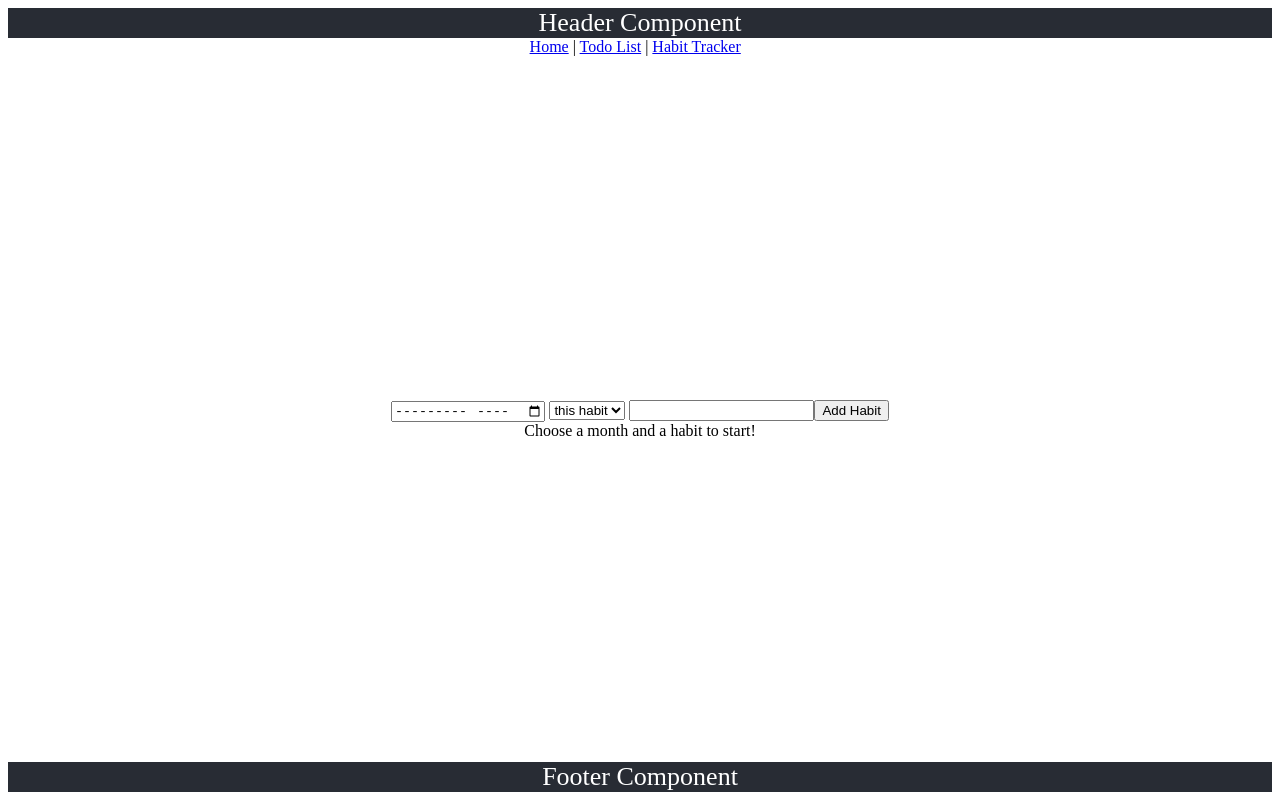
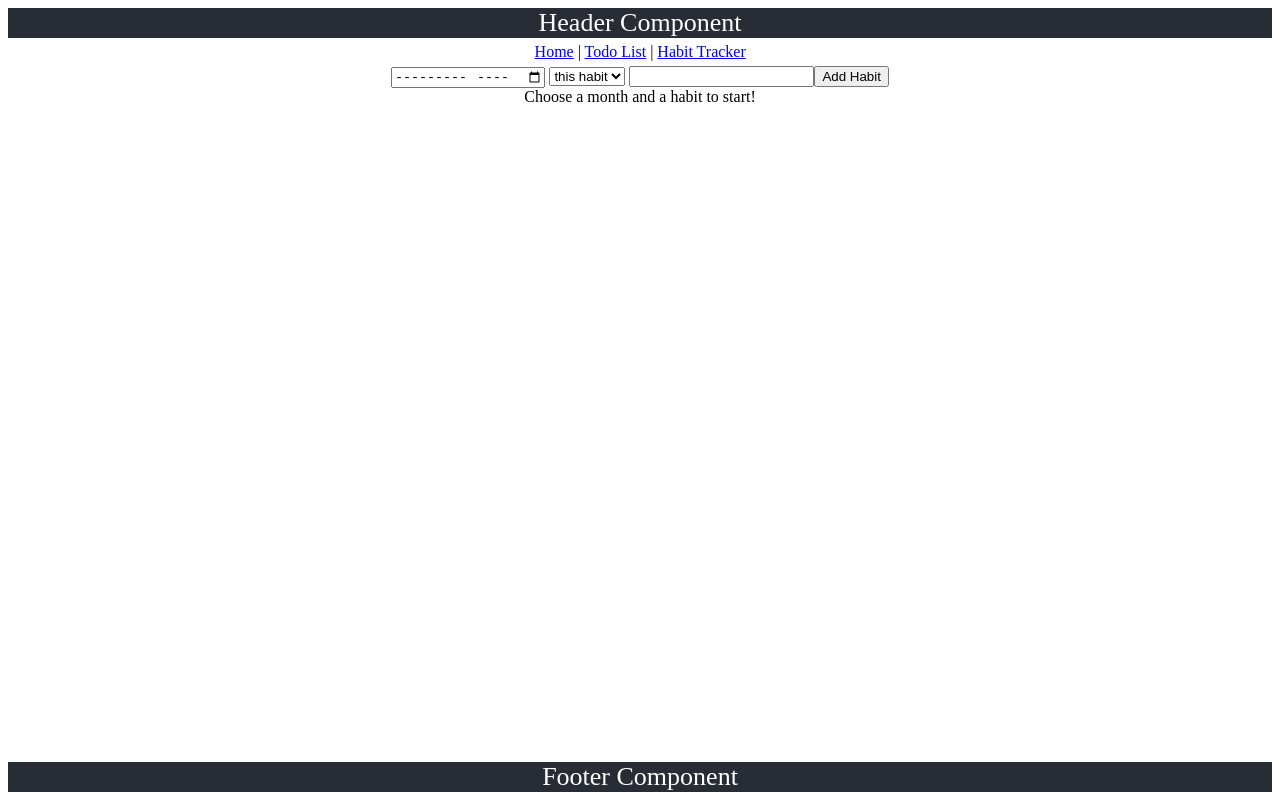
Before and after one commit to ChristopherCautivar/personal-react-website, a React (Create React App) app: page /habittracker in a window 1280 px wide. Built offline with nearby package versions, Linux system fonts and the light colour scheme.

Commit message:
fixed navbar css and sizing. HabitTracker now uses a string stored in state in conjunction with a ref connected to the input month input field  to render the habit calendar

```diff
--- a/src/App.css
+++ b/src/App.css
@@ -47,4 +47,5 @@
 
 nav {
   width: 98vw;
+  margin: 5px;
 }
--- a/src/components/HabitTracker.js
+++ b/src/components/HabitTracker.js
@@ -1,21 +1,18 @@
-import React, { useState, useRef, useEffect} from 'react';
+import React, { useState, useRef, useEffect } from 'react';
 import HabitCalendar from './HabitCalendar';
 import './HabitTracker.css'
 
 export default function HabitTracker() {
   const habitMonth = useRef()
   const habitName = useRef()
-  // const [monthTouched, setMTouched] = useState(0)
-  const [calendar, setCalendar] = useState(<div>Choose a month and a habit to start!</div>)
+  // useState is responsible for triggering rerenders, otherwise habitMonth's useRef would be enough
+  // to access and set the variable
+  const [calendar, setCalendar] = useState("")
   const [habits, setHabits] = useState(["this habit"])
 
-  // a habit "object" will have a name, a calendar, and an id
-  // a calendar "object" will have a month-year name, and days
-  // a day "object" will have a number and the state of the habit
-
-  // useEffect(() => {
-  //   console.log("ya")
-  // }, [habitName.current.value])
+  // a habit component will have a name, a calendar, and an id
+  // a calendar component will have a month-year name, and days
+  // a day component will have a number and the state of the habit
 
   function handleAddHabit(e){
     const name = habitName.current.value
@@ -26,8 +23,8 @@ export default function HabitTracker() {
 
   return (
       <div className='Component'>
-        <input ref={habitMonth} type="month" onChange={
-          () => setCalendar(<HabitCalendar monthSelected={habitMonth.current.value}/>)}/>
+        <input ref={habitMonth} type="month" value={calendar} onChange={
+          ()=>setCalendar(habitMonth.current.value)}/>
         {" "}
         <select>
           {habits.map(habit=><option>{habit}</option>)}
@@ -35,7 +32,7 @@ export default function HabitTracker() {
         {" "}
         <input ref={habitName} type="text"/>
         <button onClick={handleAddHabit}>Add Habit</button>
-        {calendar}
+        {calendar ? <HabitCalendar monthSelected={calendar}/> : <div>Choose a month and a habit to start!</div>}
       </div>
   );
 }
--- a/src/components/Navbar.js
+++ b/src/components/Navbar.js
@@ -3,7 +3,7 @@ import { Link } from 'react-router-dom';
 
 export default function Navbar() {
   return (
-    <nav className='Component'>
+    <nav>
       <span>
         <Link to="/">Home</Link>{" "}|{" "}
         <Link to="/todolist">Todo List</Link>{" "}|{" "}
```
